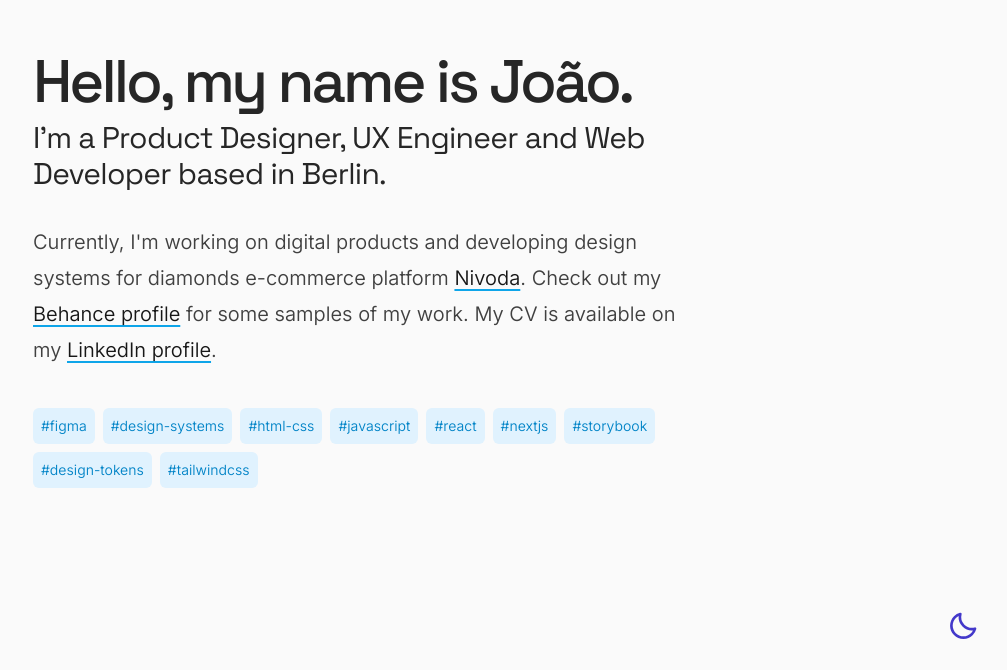
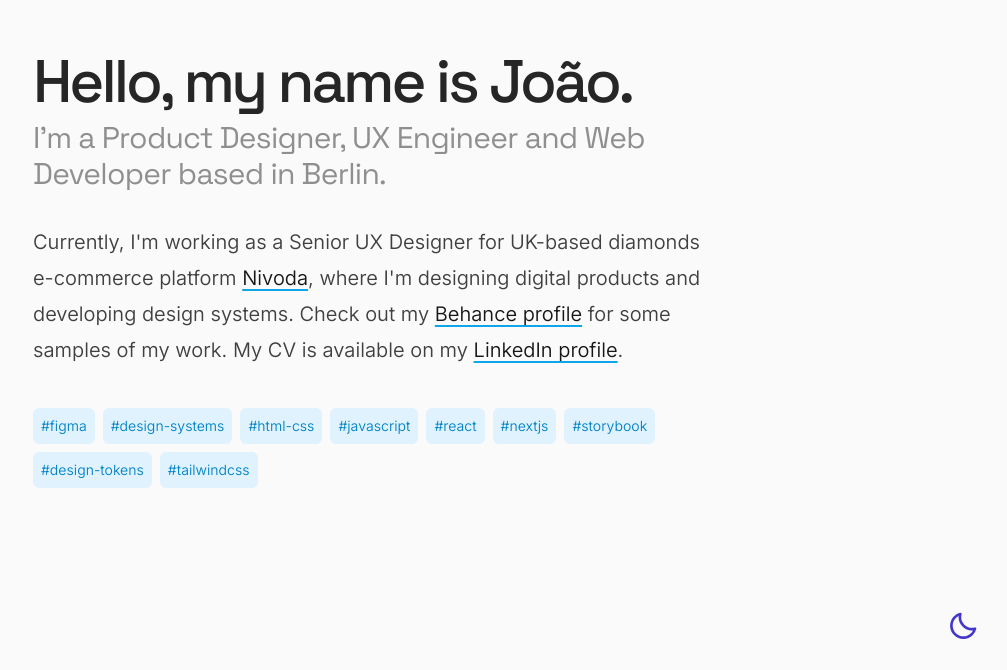
Before and after one commit to uxbyjoao/personal-website-old, a Next.js app: page / in a window 1280 px wide. Shown: the part 130-800 px from the top of the page, without its empty margins (273-1280 px from the left). Built offline with nearby package versions, Linux system fonts and the light colour scheme.

Commit message:
Copy adjustments before prod push

```diff
--- a/components/Hero/Hero.tsx
+++ b/components/Hero/Hero.tsx
@@ -13,9 +13,10 @@ export default function Hero() {
       </h2>
       <div className={styles["copy"]}>
         <p>
-          Currently, I&apos;m working on digital products and developing design
-          systems for diamonds e-commerce platform{" "}
-          <Link href="https://www.nivoda.net/">Nivoda</Link>. Check out my{" "}
+          Currently, I&apos;m working as a Senior UX Designer for UK-based
+          diamonds e-commerce platform{" "}
+          <Link href="https://www.nivoda.net/">Nivoda</Link>, where I&apos;m
+          designing digital products and developing design systems. Check out my{" "}
           <Link href="https://www.behance.net/uxbyjoao">Behance profile</Link>{" "}
           for some samples of my work. My CV is available on my{" "}
           <Link href="https://www.linkedin.com/in/jlfgms/">
--- a/pages/styles.css
+++ b/pages/styles.css
@@ -23,6 +23,10 @@
     @apply text-neutral-800;
     @apply dark:text-neutral-200;
   }
+
+  h2 {
+    @apply opacity-50;
+  }
 }
 
 @layer components {
```
